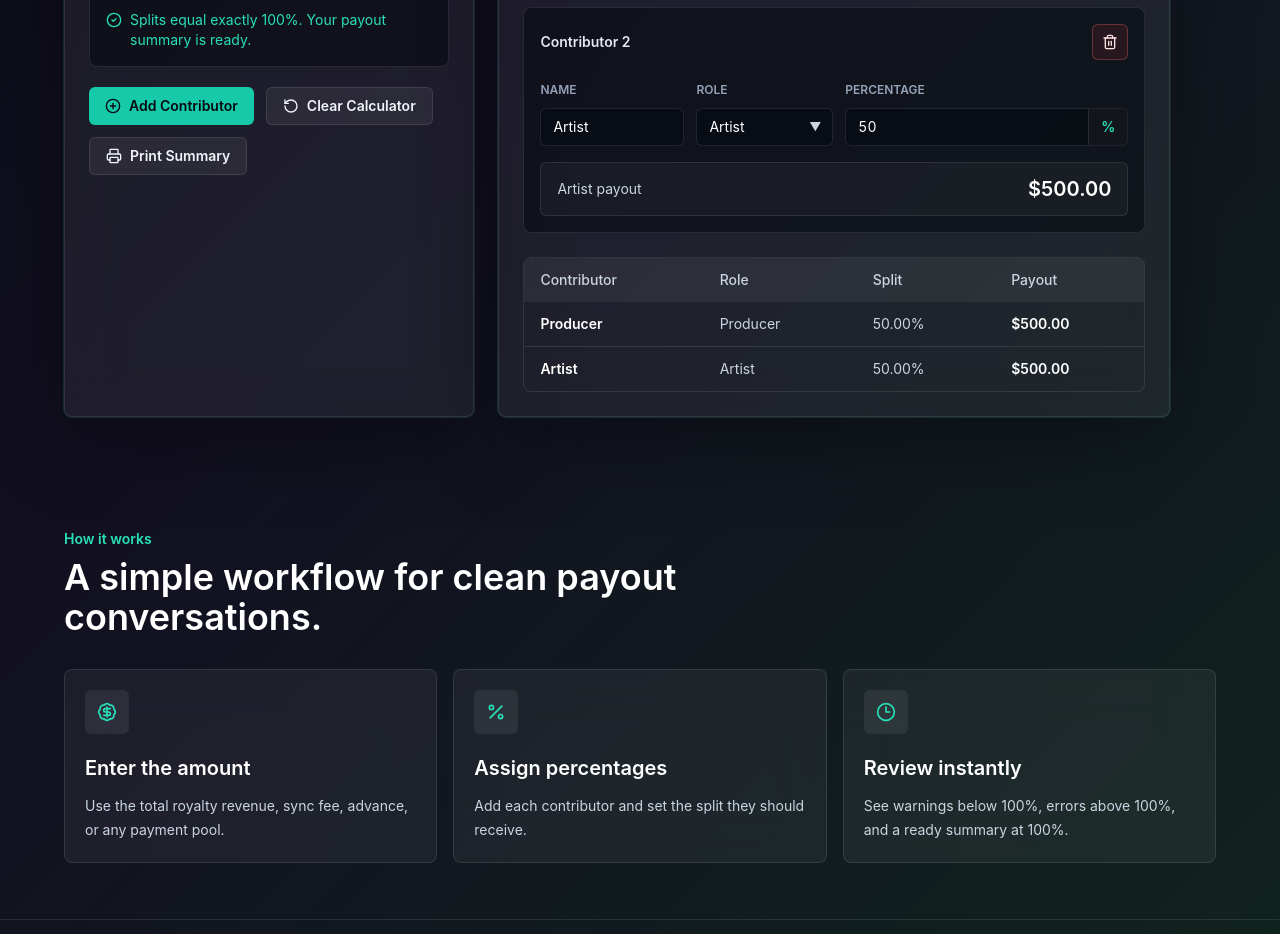
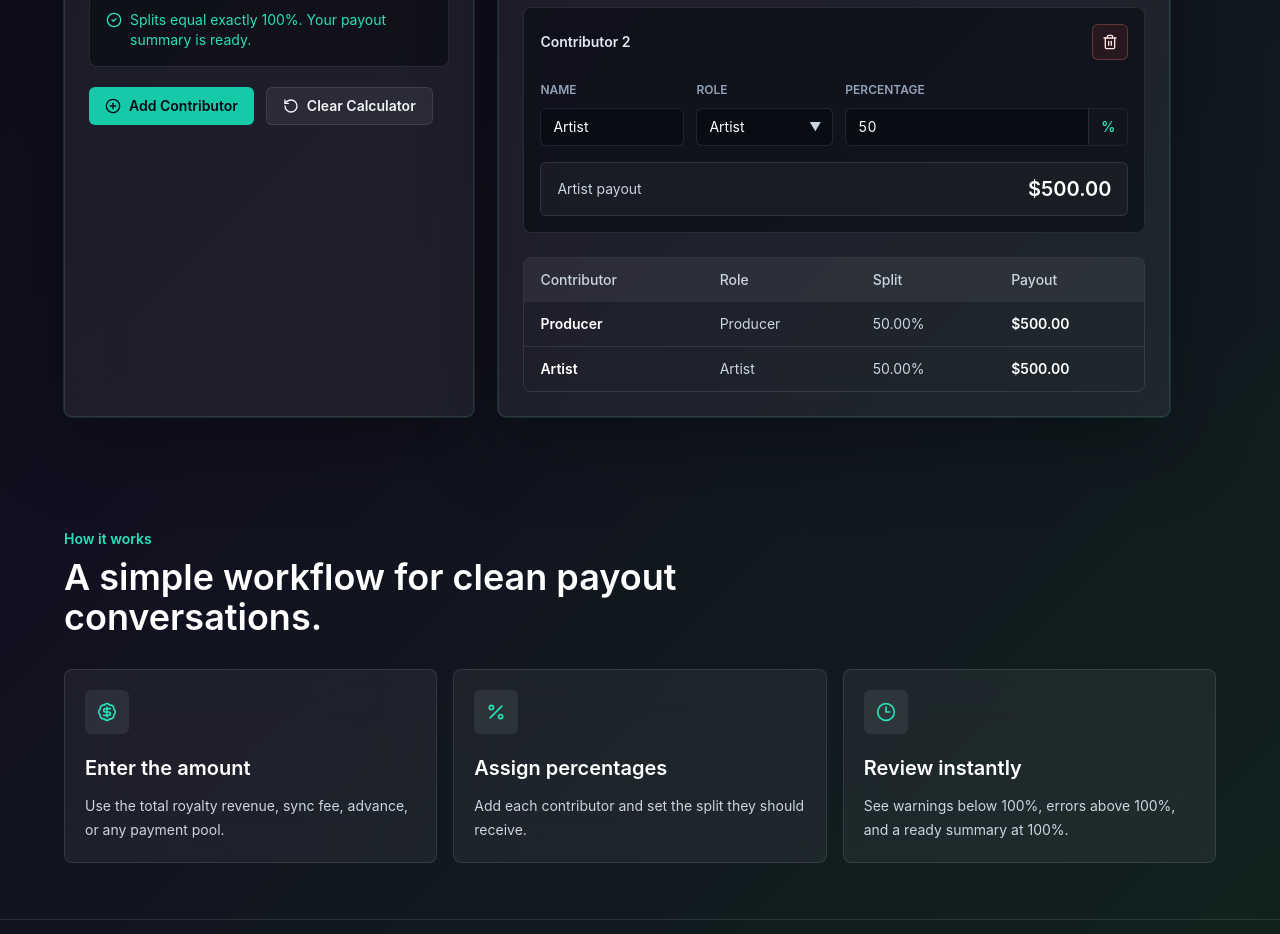
Before and after one commit to pxchecoo/music-split-calculator, a Next.js app: page / in a window 1280 px wide. Shown: the part 1060-1994 px from the top of the page. Built offline with nearby package versions, Linux system fonts and the light colour scheme.

Commit message:
Remove print summary button

```diff
--- a/components/music-split-calculator.tsx
+++ b/components/music-split-calculator.tsx
@@ -6,7 +6,6 @@ import {
   CircleCheck,
   CirclePlus,
   CircleX,
-  Printer,
   RotateCcw,
   TriangleAlert,
   Trash2
@@ -238,10 +237,6 @@ export function MusicSplitCalculator() {
               <RotateCcw aria-hidden className="h-4 w-4" />
               Clear Calculator
             </button>
-            <button className="btn-secondary" type="button" onClick={() => window.print()}>
-              <Printer aria-hidden className="h-4 w-4" />
-              Print Summary
-            </button>
           </div>
         </div>
       </div>
```
